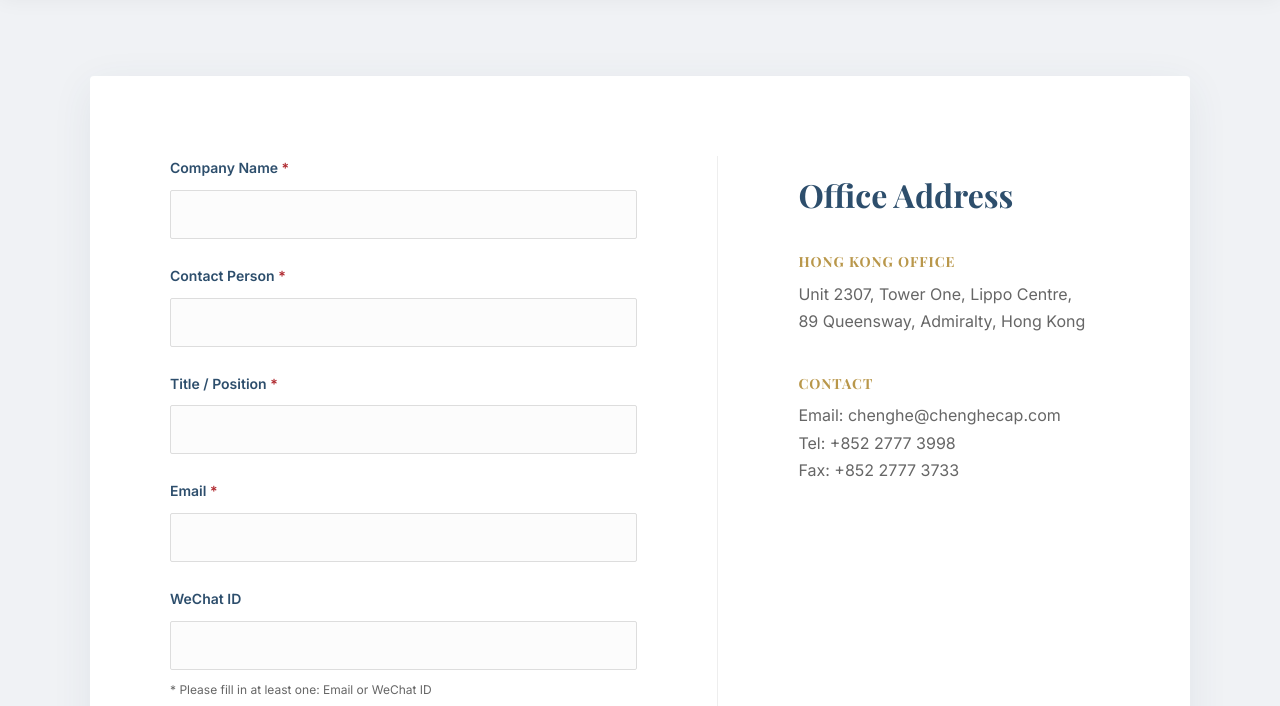
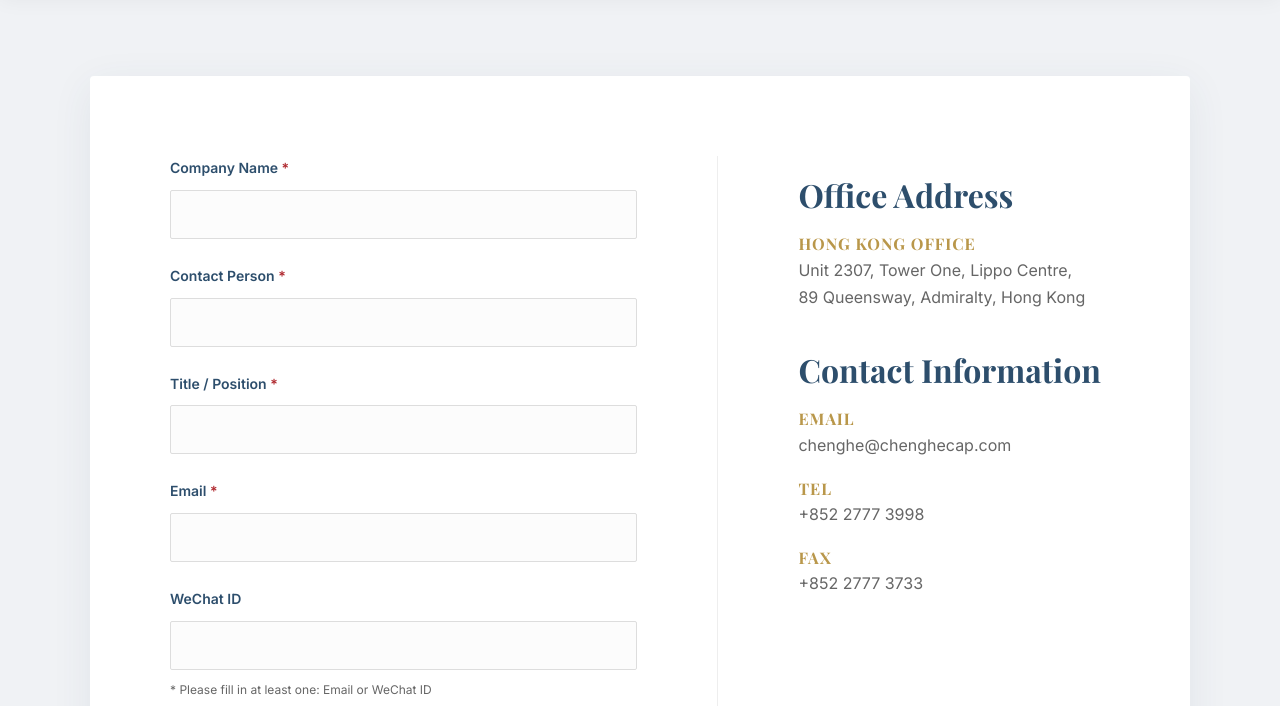
Before and after one commit to Chenghe-Group-Limited/Chenghe_web, a plain HTML site: page docs/index.html in a window 1280 px wide. Both pictures are taken after a click on the link "CONTACT US". Shown: the part 94-800 px from the top of the page. Drawn offline with nearby package versions, Linux system fonts and the light colour scheme.

Commit message:
Update contact and about sections with improved bilingual text, adjust layout for better readability, and enhance styling for contact information presentation.

```diff
--- a/docs/css/styles.css
+++ b/docs/css/styles.css
@@ -682,10 +682,10 @@ nav ul li:hover .dropdown-content { display: block; animation: slideUp 0.2s ease
 .contact-form-msg--success { background: #e8f5e9; color: #2e7d32; }
 .contact-form-msg--error { background: #ffebee; color: #c62828; }
 .contact-info { flex: 0.8; padding-top: 20px; }
-.contact-info h2 { font-size: 24px; margin-bottom: 40px; }
+.contact-info h2 { font-size: 24px; margin-bottom: 18px; }
 .contact-item { margin-bottom: 40px; }
-.contact-item h4 { color: var(--color-gold); margin-bottom: 10px; font-size: 14px; text-transform: uppercase; letter-spacing: 1px; }
-.contact-item p { font-size: 16px; color: var(--color-grey); }
+.contact-item h4 { color: var(--color-gold); margin-bottom: 3px; font-size: 16px; text-transform: uppercase; letter-spacing: 1px; }
+.contact-item p { font-size: 16px; color: var(--color-grey); margin: 0 0 20px; }
 
 /* --- 12. Footer (Simple Centered) --- */
 footer {
--- a/docs/js/pages/about.js
+++ b/docs/js/pages/about.js
@@ -9,8 +9,8 @@ var ABOUT_TRACK_RECORDS = [
     {
         titleEn: "Polibeli Group Ltd",
         titleZh: "Polibeli Group Ltd",
-        subtitleEn: "Nasdaq | August 2025 · Cross-border E-commerce",
-        subtitleZh: "纳斯达克 | 2025 年 8 月 · 跨境电商",
+        subtitleEn: "Nasdaq De-SPAC | Closed on August 2025 · Cross-Border E-commerce",
+        subtitleZh: "纳斯达克 De-SPAC | 完成于 2025 年 8 月 · 跨境电商",
         bodyEn: "Polibeli is a cross-border B2B e-commerce platform headquartered in Indonesia, with its parent company and team based in mainland China.\n\nIts business currently focuses on Japan and Indonesia, and has expanded to Singapore, South Korea, the United States, France, Italy and other countries and regions.\n\nProduct categories cover seven core areas including consumer electronics accessories, home appliances, skincare, oral care, cosmetics, toys and games, and health care products.\n\nChenghe raised over US$30 million in equity investment for the company.",
         bodyZh: "Polibeli 是一家总部位于印度尼西亚的跨境 B2B 电商平台，母公司及团队来自中国大陆。\n\n目前业务重点集中在日本和印尼，并已扩展至新加坡、韩国、美国、法国、意大利等多个国家和地区。\n\n产品品类涵盖七大核心领域，包括消费电子配件、家用电器、护肤品、口腔护理、化妆品、玩具与游戏产品以及健康护理用品。\n\n成和为 Polibeli 募集超过 3 千万美元股权投资。",
         logo: "images/About us/Track Record/Polibeli/polibeli_logo.jpg",
@@ -19,8 +19,8 @@ var ABOUT_TRACK_RECORDS = [
     {
         titleEn: "Femco Steel Technology (FST)",
         titleZh: "启坤科技（FST）",
-        subtitleEn: "Nasdaq | January 2025 · Golf Equipment Manufacturing",
-        subtitleZh: "纳斯达克 | 2025 年 1 月 · 高尔夫设备制造",
+        subtitleEn: "Nasdaq De-SPAC | Closed on January 2025 · Golf Equipment Manufacturing",
+        subtitleZh: "纳斯达克 De-SPAC | 完成于 2025 年 1 月 · 高尔夫设备制造",
         bodyEn: "FST is a Taiwanese company founded in 2003 that specializes in the design, manufacture, distribution and delivery of steel golf club shafts for major golf club brand manufacturers and distributors.\n\nFST is committed to developing its own brand KBS and is one of the largest suppliers of premium steel shafts for golf club brand manufacturers and distributors. Major customers include TaylorMade, Titleist, Ping, Nike, Callaway, Mizuno, Cleveland and other world-renowned brands.\n\nFST is currently the world's second-largest golf club shaft manufacturer by volume and has opened branded experience stores in the United States, Taiwan and Japan.\n\nChenghe raised over US$20 million in equity investment for the company.",
         bodyZh: "FST 是一家成立于 2003 年的台湾公司，主营业务为设计、制造、运销和配送高尔夫球杆铁制杆身给各大高尔夫球杆品牌制造商与经销商。\n\nFST 致力于开发自有品牌 KBS，是高尔夫球杆品牌制造商与经销商在高价型铁制杆身方面最大的供应商之一。主要客户包括 TaylorMade、Titleist、Ping、Nike、Callaway、Mizuno、Cleveland 等世界知名品牌。\n\nFST 目前为世界第二大产量的高尔夫球杆杆身制造商，并在美国、台湾及日本已有开品牌体验店。\n\n成和为 FST 募集超过 2 千万美元股权投资。",
         logo: "images/About us/Track Record/FST/fst_logo.jpg",
@@ -29,8 +29,8 @@ var ABOUT_TRACK_RECORDS = [
     {
         titleEn: "Taiwan Color Optics (TCO / SemiLux)",
         titleZh: "台湾彩光技术（TCO / SemiLux）",
-        subtitleEn: "Nasdaq | February 2024 · Optics & 3D Sensing Technology",
-        subtitleZh: "纳斯达克 | 2024 年 2 月 · 光学与 3D 传感技术",
+        subtitleEn: "Nasdaq De-SPAC | Closed on February 2024 · Optics & 3D Sensing Technology",
+        subtitleZh: "纳斯达克 De-SPAC | 完成于 2024 年 2 月 · 光学与 3D 传感技术",
         bodyEn: "TCO was founded in 2009 and is a Taiwanese company specializing in optical and 3D sensing technology. It primarily serves autonomous driving, smart lighting, drones and other industry-specific applications, designing and supplying optical components and integrated chips.\n\nTCO works closely with its partner Hon Hai (Foxconn) Group, positioning itself at the forefront of electric vehicle development.\n\nTCO has strategic offices in the Central Taiwan Science Park and Hsinchu Science Park, planning to leverage Taiwan's mature semiconductor vertical supply chain to advance the production of LiDAR and ADB chipsets.\n\nChenghe raised over US$40 million in equity investment from funds for the company.",
         bodyZh: "TCO 成立于 2009 年，是一家专注于光学和三维传感技术的台湾公司，主要为自动驾驶、智能照明和无人机等各行各业定制、设计和供应光学元件和集成芯片。\n\nTCO 与鸿海及其合作伙伴莱孚集团紧密合作，将于电动汽车开发的前沿。\n\nTCO 在台湾中部科学园区和新竹科学园区设有战略性办公室，计划利用台湾成熟的半导体垂直供应链，促进公司用于 LiDAR 和 ADB 芯片组的生产。\n\n成和为公司从基金募集超过 4 千万美元股权投资。",
         logo: "images/About us/Track Record/TCO/TCO_logo.jpg",
@@ -123,8 +123,8 @@ function getAboutPageHTML() {
                         <span class="t-zh">Polibeli Group Ltd</span>
                     </h3>
                     <p style="color:var(--color-gold); font-size:13px; font-weight:bold; margin-bottom:10px;">
-                        <span class="t-en">Nasdaq | August 2025 · Cross-border E-commerce</span>
-                        <span class="t-zh">纳斯达克 | 2025 年 8 月 · 跨境电商</span>
+                        <span class="t-en">Nasdaq De-SPAC | Closed on August 2025 · Cross-Border E-commerce</span>
+                        <span class="t-zh">纳斯达克 De-SPAC | 完成于 2025 年 8 月 · 跨境电商</span>
                     </p>
                     <p>
                         <span class="t-en">Cross-border B2B e-commerce platform headquartered in Indonesia. Chenghe raised over US$30 million in equity investment.</span>
@@ -141,8 +141,8 @@ function getAboutPageHTML() {
                         <span class="t-zh">启坤科技（FST）</span>
                     </h3>
                     <p style="color:var(--color-gold); font-size:13px; font-weight:bold; margin-bottom:10px;">
-                        <span class="t-en">Nasdaq | January 2025 · Golf Equipment Manufacturing</span>
-                        <span class="t-zh">纳斯达克 | 2025 年 1 月 · 高尔夫设备制造</span>
+                        <span class="t-en">Nasdaq De-SPAC | Closed on January 2025 · Golf Equipment Manufacturing</span>
+                        <span class="t-zh">纳斯达克 De-SPAC | 完成于 2025 年 1 月 · 高尔夫设备制造</span>
                     </p>
                     <p>
                         <span class="t-en">World's second-largest golf club shaft manufacturer. Chenghe raised over US$20 million in equity investment.</span>
@@ -159,8 +159,8 @@ function getAboutPageHTML() {
                         <span class="t-zh">台湾彩光技术（TCO / SemiLux）</span>
                     </h3>
                     <p style="color:var(--color-gold); font-size:13px; font-weight:bold; margin-bottom:10px;">
-                        <span class="t-en">Nasdaq | February 2024 · Optics & 3D Sensing Technology</span>
-                        <span class="t-zh">纳斯达克 | 2024 年 2 月 · 光学与 3D 传感技术</span>
+                        <span class="t-en">Nasdaq De-SPAC | Closed on February 2024 · Optics & 3D Sensing Technology</span>
+                        <span class="t-zh">纳斯达克 De-SPAC | 完成于 2024 年 2 月 · 光学与 3D 传感技术</span>
                     </p>
                     <p>
                         <span class="t-en">Taiwanese optical and 3D sensing technology company. Chenghe raised over US$40 million from funds.</span>
--- a/docs/js/pages/contact.js
+++ b/docs/js/pages/contact.js
@@ -12,6 +12,8 @@
  * 1. 打开 https://formspree.io 注册并登录，创建 Form 得到 Form ID
  * 2. 把 CONTACT_FORMSPREE_ID 改成你的 Form ID
  */
+
+
 var contactDisplayEmail = "chenghe@chenghecap.com";  // 页面「办公地点」里展示的邮箱
 var CONTACT_FORM_WORKER_URL = "https://chenghe-contact-form.chloe-shuai2002.workers.dev";  // Cloudflare Worker 地址，填上后表单会提交到 Worker（支持附件）；留空则用 Formspree
 var CONTACT_FORMSPREE_ID = "mojngdba";  // Worker 未配置时使用的 Formspree Form ID
@@ -57,7 +59,7 @@ function getContactPageHTML() {
             <button type="submit" class="submit-btn"><span class="t-en">Submit</span><span class="t-zh">提交咨询</span></button>
         </form>
         <div class="contact-info">
-            <h2 style="margin-bottom:40px; color:var(--color-dark-blue); font-size:32px;">
+            <h2 style="margin-bottom:20px; color:var(--color-dark-blue); font-size:32px;">
                 <span class="t-en">Office Address</span>
                 <span class="t-zh">办公地址</span>
             </h2>
@@ -66,11 +68,17 @@ function getContactPageHTML() {
                 <p class="t-en">Unit 2307, Tower One, Lippo Centre,<br>89 Queensway, Admiralty, Hong Kong</p>
                 <p class="t-zh">香港港岛金钟道 89 号<br>力宝中心一座 2307 室</p>
             </div>
+            <h2 style="margin-bottom:20px; color:var(--color-dark-blue); font-size:32px;">
+                <span class="t-en">Contact Information</span>
+                <span class="t-zh">联系方式</span>
+            </h2>
             <div class="contact-item">
-                <h4><span class="t-en">Contact</span><span class="t-zh">联系方式</span></h4>
-                <p><span class="t-en">Email</span><span class="t-zh">邮箱</span>: ${contactDisplayEmail}</p>
-                <p><span class="t-en">Tel</span><span class="t-zh">座机</span>: +852 2777 3998</p>
-                <p><span class="t-en">Fax</span><span class="t-zh">传真</span>: +852 2777 3733</p>
+                <h4><span class="t-en">Email</span><span class="t-zh">邮箱</span></h4>
+                <p><span class="t-en">${contactDisplayEmail}</span><span class="t-zh">${contactDisplayEmail}</span></p>
+                <h4><span class="t-en">Tel</span><span class="t-zh">座机</span></h4>
+                <p><span class="t-en">+852 2777 3998</span><span class="t-zh">+852 2777 3998</span></p>
+                <h4><span class="t-en">Fax</span><span class="t-zh">传真</span></h4>
+                <p><span class="t-en">+852 2777 3733</span><span class="t-zh">+852 2777 3733</span></p>
             </div>
         </div>
     </div>
--- a/docs/js/pages/home.js
+++ b/docs/js/pages/home.js
@@ -73,12 +73,12 @@ function getHomePageHTML() {
                 </p>
                 <div style="margin-top: 0;">
                     <a class="biz-link" onclick="switchFaTab('HK')">
-                        <span class="t-en">Hong Kong – Chenghe Capital</span>
-                        <span class="t-zh">香港地区 – 成和资本</span>
+                        <span class="t-en">Hong Kong – Chenghe Capital Management</span>
+                        <span class="t-zh">香港 – 成和资本管理</span>
                     </a>
                     <a class="biz-link" onclick="switchFaTab('US')">
-                        <span class="t-en">US – CBC Securities</span>
-                        <span class="t-zh">美国地区 – CBC证券</span>
+                        <span class="t-en">United States – CBC Securities</span>
+                        <span class="t-zh">美国 – CBC 证券</span>
                     </a>
                 </div>
             </div>
```
